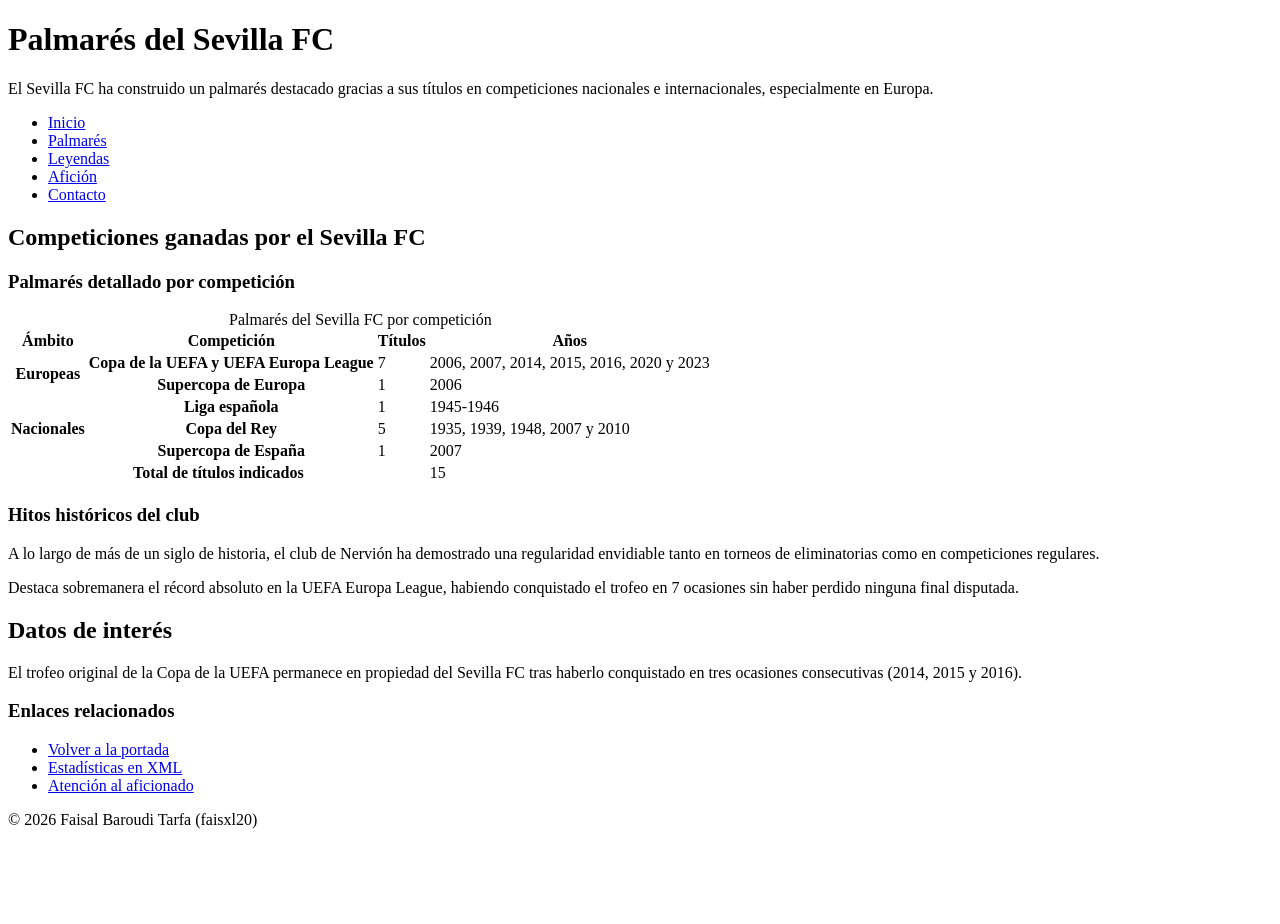
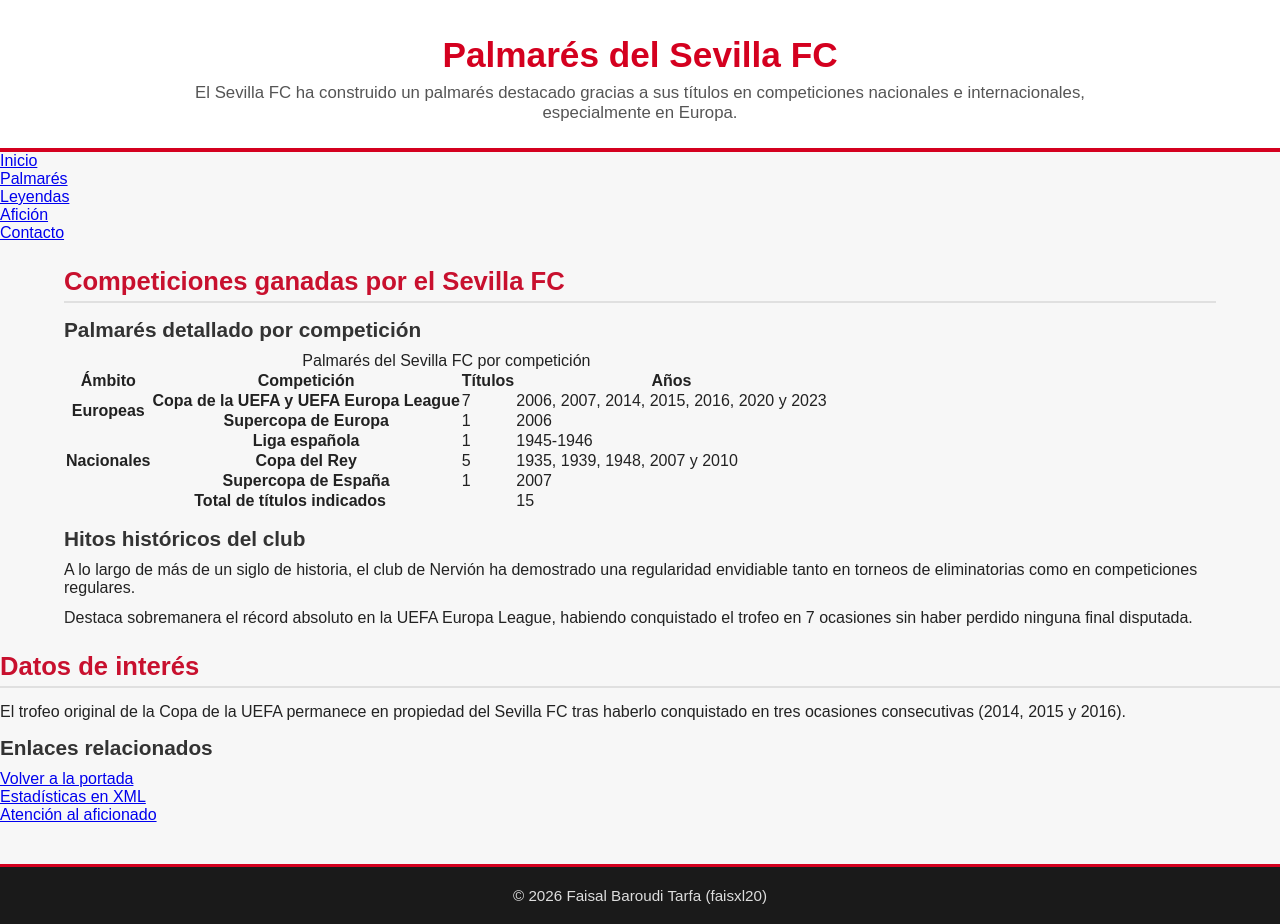
Before and after one commit to faisxl20/Lenguaje_de_Marcas, a plain HTML site: page Trabajos/Proyecto-Integrador-LM-2026-(SFC)/Proyecto/palmares.html in a window 1280 px wide. Before the commit the page ends 845 px from the top, so only its background shows below. Drawn offline with Linux system fonts and the light colour scheme.

Commit message:
style: estructura base, colores y tipografia en css

```diff
--- /dev/null
+++ b/Trabajos/Proyecto-Integrador-LM-2026-(SFC)/Proyecto/css/estilos.css
@@ -0,0 +1,123 @@
+/* ==========================================================================
+   ESTILOS GENERALES - SEVILLA FC
+   Tema 7: Introducción a las Hojas de Estilo en Cascada
+   Autor: faisxl20 (Faisal Baroudi Tarfa)
+   ========================================================================== */
+
+/* Reseteo básico universal (Tema 7) */
+* {
+  margin: 0;
+  padding: 0;
+}
+
+/* Estilo general del cuerpo de la página */
+body {
+  font-family: Arial, Helvetica, sans-serif;
+  font-size: 16px;
+  color: #222222;
+  background-color: #f7f7f7;
+}
+
+/* Cabecera principal corporativa */
+header {
+  background-color: #ffffff;
+  text-align: center;
+  padding: 25px 20px;
+  border-bottom: solid 4px #d4001f;
+}
+
+header img {
+  margin: 0 auto 10px auto;
+  width: 200px;
+  height: auto;
+}
+
+header h1 {
+  font-size: 2.2rem;
+  color: #d4001f;
+  margin-top: 10px;
+  margin-bottom: 8px;
+}
+
+header p {
+  font-size: 1.05rem;
+  color: #555555;
+  width: 80%;
+  margin: 0 auto;
+}
+
+/* Contenedor principal de contenidos */
+main {
+  width: 90%;
+  margin: 20px auto;
+  padding: 0 20px;
+}
+
+/* Títulos de secciones y artículos (agrupación y selectores de etiqueta) */
+h2 {
+  color: #c8102e;
+  font-size: 1.6rem;
+  margin-top: 25px;
+  margin-bottom: 15px;
+  border-bottom: solid 2px #e0e0e0;
+  padding-bottom: 5px;
+}
+
+h3 {
+  color: #333333;
+  font-size: 1.3rem;
+  margin-top: 15px;
+  margin-bottom: 10px;
+}
+
+h4 {
+  color: #555555;
+  font-size: 1.1rem;
+  margin-top: 15px;
+  margin-bottom: 8px;
+}
+
+p {
+  margin-bottom: 12px;
+}
+
+/* Citas destacadas */
+blockquote {
+  background-color: #ffffff;
+  border-left: solid 5px #d4001f;
+  padding: 15px 20px;
+  margin: 20px 0;
+  font-style: italic;
+  color: #444444;
+}
+
+cite {
+  font-size: 0.9rem;
+  color: #777777;
+  margin-top: 5px;
+}
+
+/* Separadores horizontales */
+hr {
+  border: 0;
+  height: 1px;
+  background-color: #dddddd;
+  margin: 25px 0;
+}
+
+/* Pie de página */
+footer {
+  background-color: #1a1a1a;
+  color: #ffffff;
+  text-align: center;
+  padding: 20px;
+  margin-top: 40px;
+  border-top: solid 3px #d4001f;
+}
+
+/* Firma identificada del alumno (selector de id) */
+#firma-faisxl20 {
+  font-size: 0.95rem;
+  color: #dddddd;
+  margin: 0;
+}
--- a/Trabajos/Proyecto-Integrador-LM-2026-(SFC)/Proyecto/palmares.html
+++ b/Trabajos/Proyecto-Integrador-LM-2026-(SFC)/Proyecto/palmares.html
@@ -7,6 +7,7 @@
   <meta name="description" content="Repaso de los títulos nacionales e internacionales del Sevilla FC y los años en que los ganó.">
   <meta name="keywords" content="Sevilla FC, palmarés, Europa League, Copa del Rey, títulos">
   <meta name="author" content="faisxl20">
+  <link rel="stylesheet" href="css/estilos.css">
 </head>
 <body>
   <!-- Cabecera de la página del palmarés -->
```
Also changed, not shown: Trabajos/Proyecto-Integrador-LM-2026-(SFC)/Proyecto/aficion.html (+2 -1 lines), Trabajos/Proyecto-Integrador-LM-2026-(SFC)/Proyecto/contacto.html (+1 -0 lines), Trabajos/Proyecto-Integrador-LM-2026-(SFC)/Proyecto/index.html (+1 -0 lines), Trabajos/Proyecto-Integrador-LM-2026-(SFC)/Proyecto/leyendas.html (+2 -1 lines).
